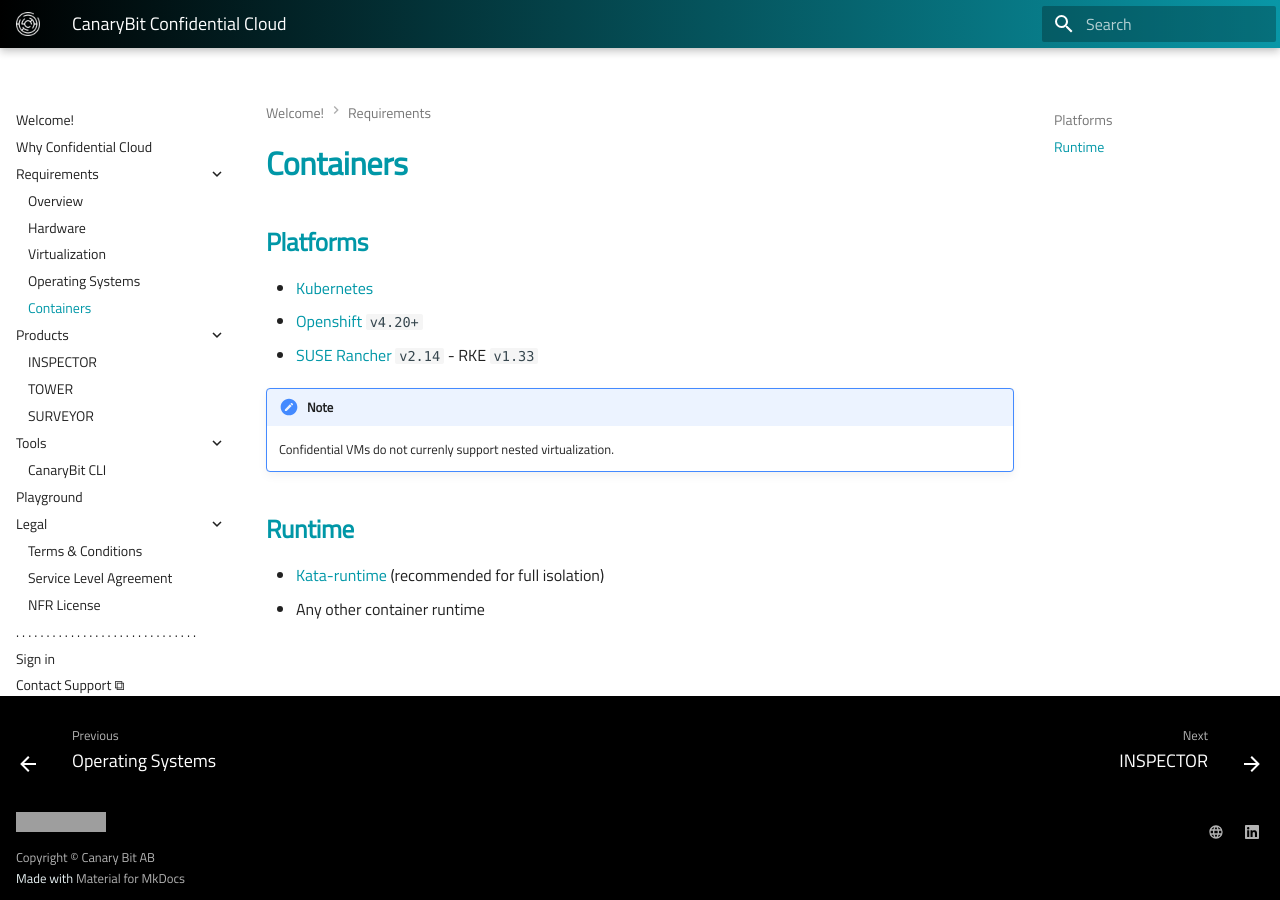
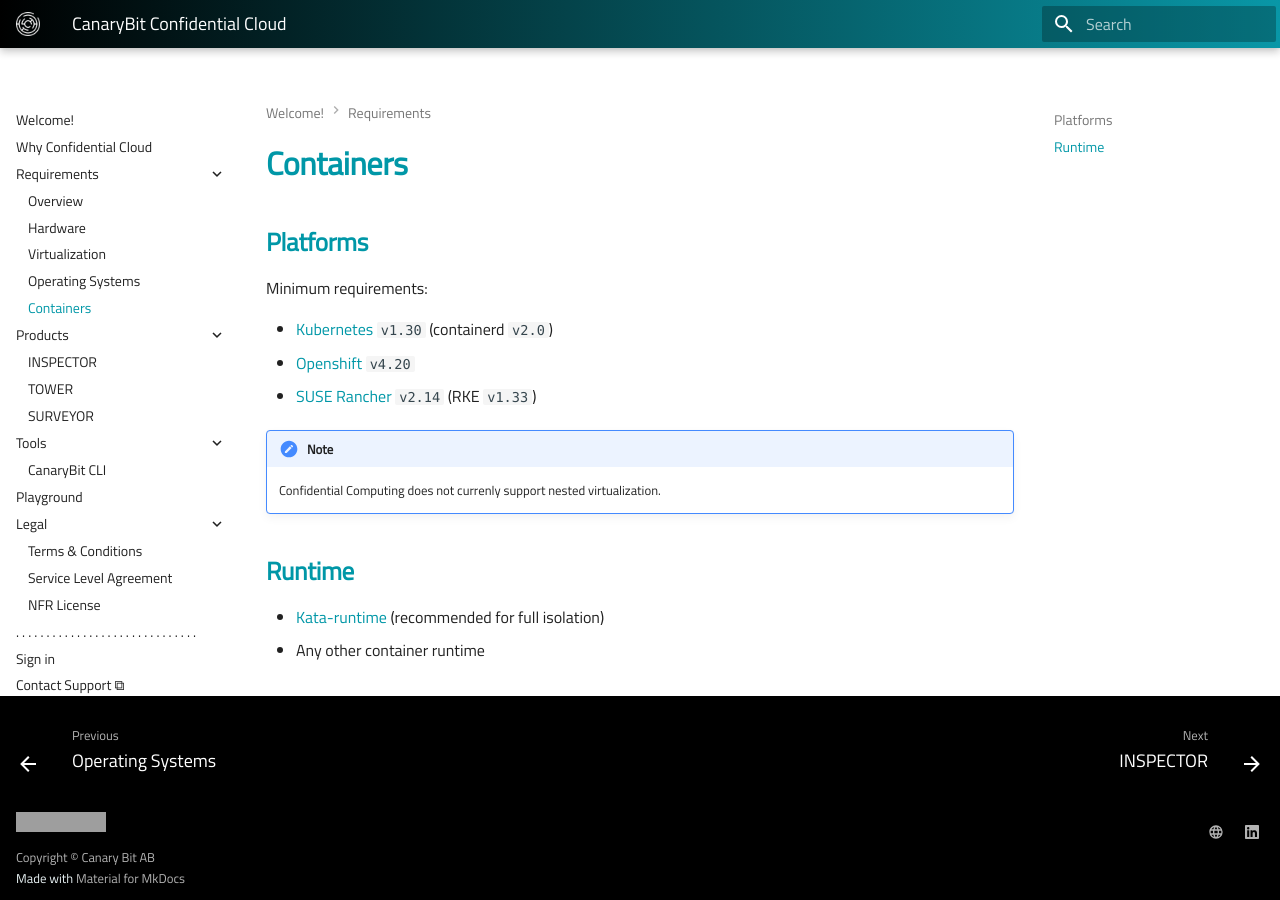
Before and after one commit to canarybit/cc-docs, an MkDocs documentation site: the page built from docs/requirements/containers.md, in a window 1280 px wide. Built offline with MkDocs 1.6.1 and Material for MkDocs 9.7.7, drawn with Linux system fonts in a browser that asks for light colours; grey boxes are pictures that could not be loaded.

Commit message:
Revise container platform requirements and terminology
Updated minimum requirements for Kubernetes, Openshift, and SUSE Rancher. Corrected terminology from 'Confidential VMs' to 'Confidential Computing'.

```diff
--- a/docs/requirements/containers.md
+++ b/docs/requirements/containers.md
@@ -1,13 +1,16 @@
 # Containers
 
 ## Platforms
-- [Kubernetes](https://kubernetes.io/)
-- [Openshift](https://www.redhat.com/en/technologies/cloud-computing/openshift) `v4.20+`
-- [SUSE Rancher](https://www.rancher.com)  `v2.14` - RKE `v1.33`
+
+Minimum requirements:
+
+- [Kubernetes](https://kubernetes.io/) `v1.30` (containerd `v2.0`)
+- [Openshift](https://www.redhat.com/en/technologies/cloud-computing/openshift) `v4.20`
+- [SUSE Rancher](https://www.rancher.com)  `v2.14` (RKE `v1.33`)
 
 !!! note
 
-    Confidential VMs do not currenly support nested virtualization.
+    Confidential Computing does not currenly support nested virtualization.
 
 ## Runtime
 
```
